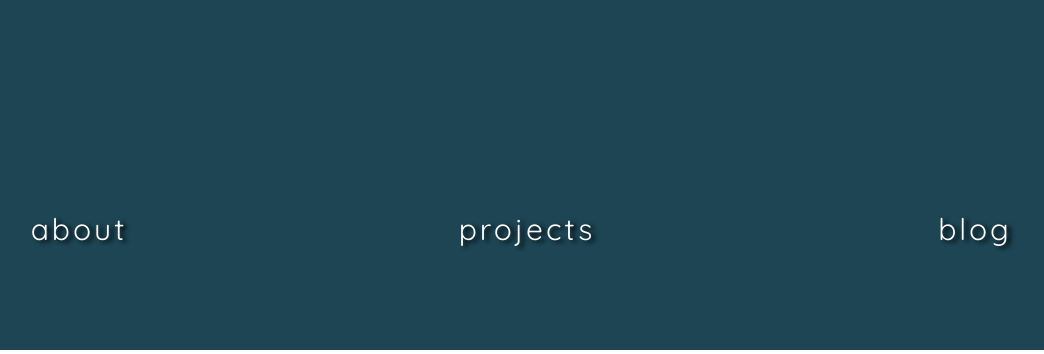
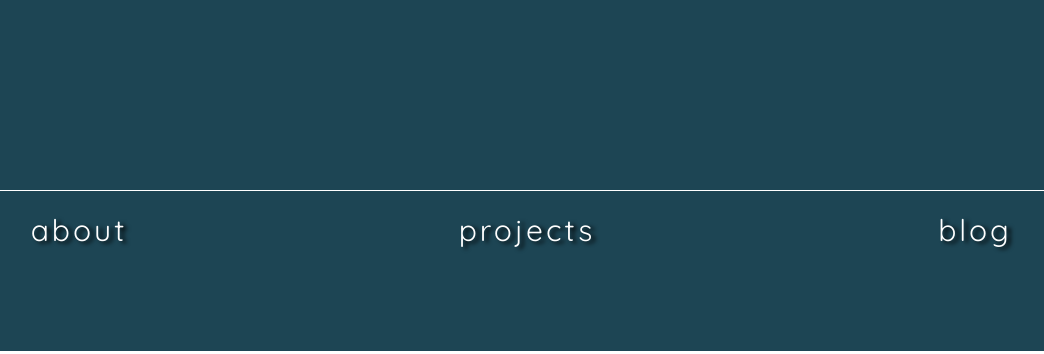
Before and after one commit to iannytes/personalWebsite, a plain HTML site: page index.html in a window 1280 px wide. Shown: the part 450-804 px from the top of the page, without its empty margins (123-1167 px from the left). Drawn offline with Linux system fonts and the light colour scheme.

Commit message:
v annoying thin line

```diff
--- a/resume-style.css
+++ b/resume-style.css
@@ -136,6 +136,7 @@ text-align: right;
     display: block;
 }
 .header-col{
+    border-top: 1px solid #FFFFFF;
     display: inline;
     height:20%;
     background-color: #1d4554;
```
Also changed, not shown: 1 other file.
